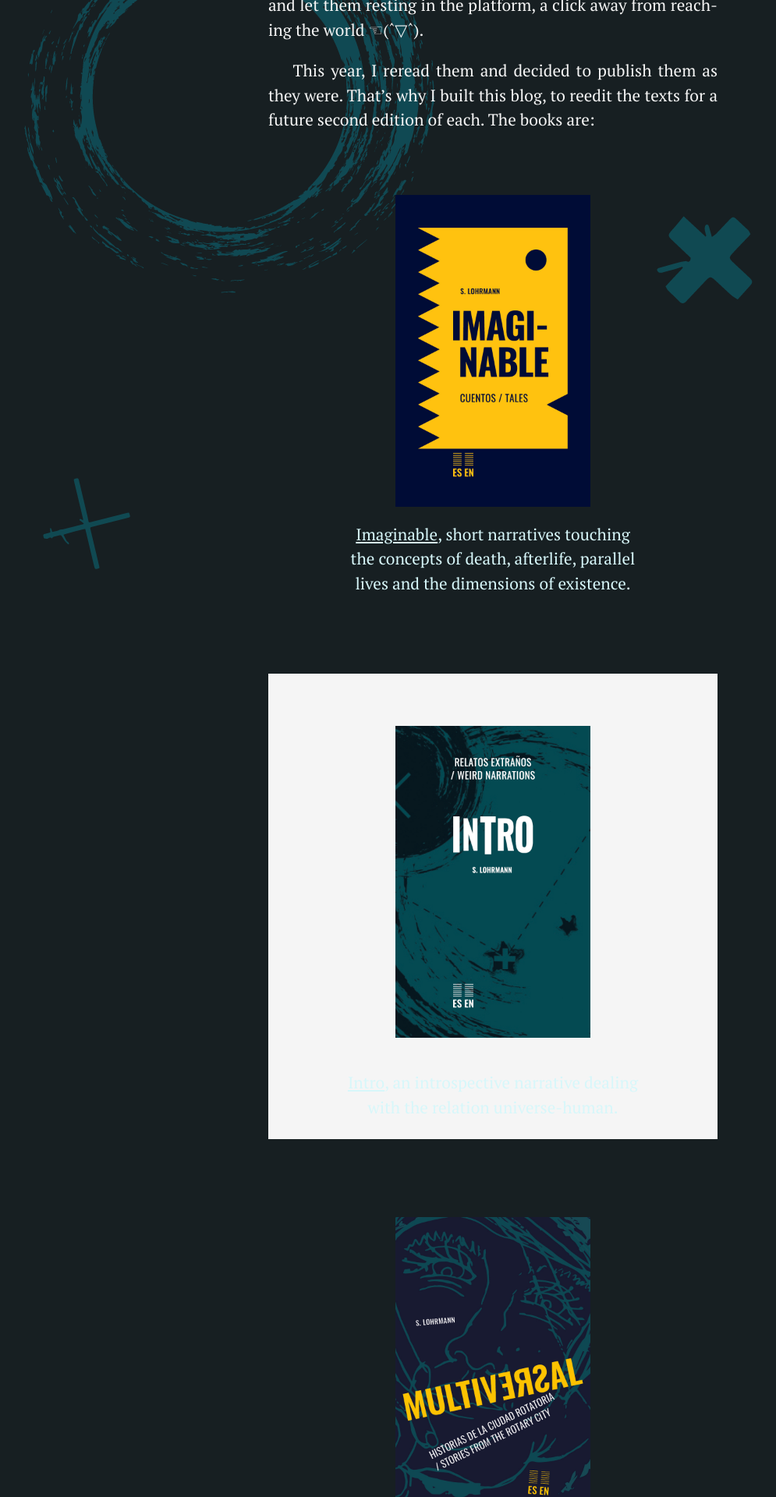
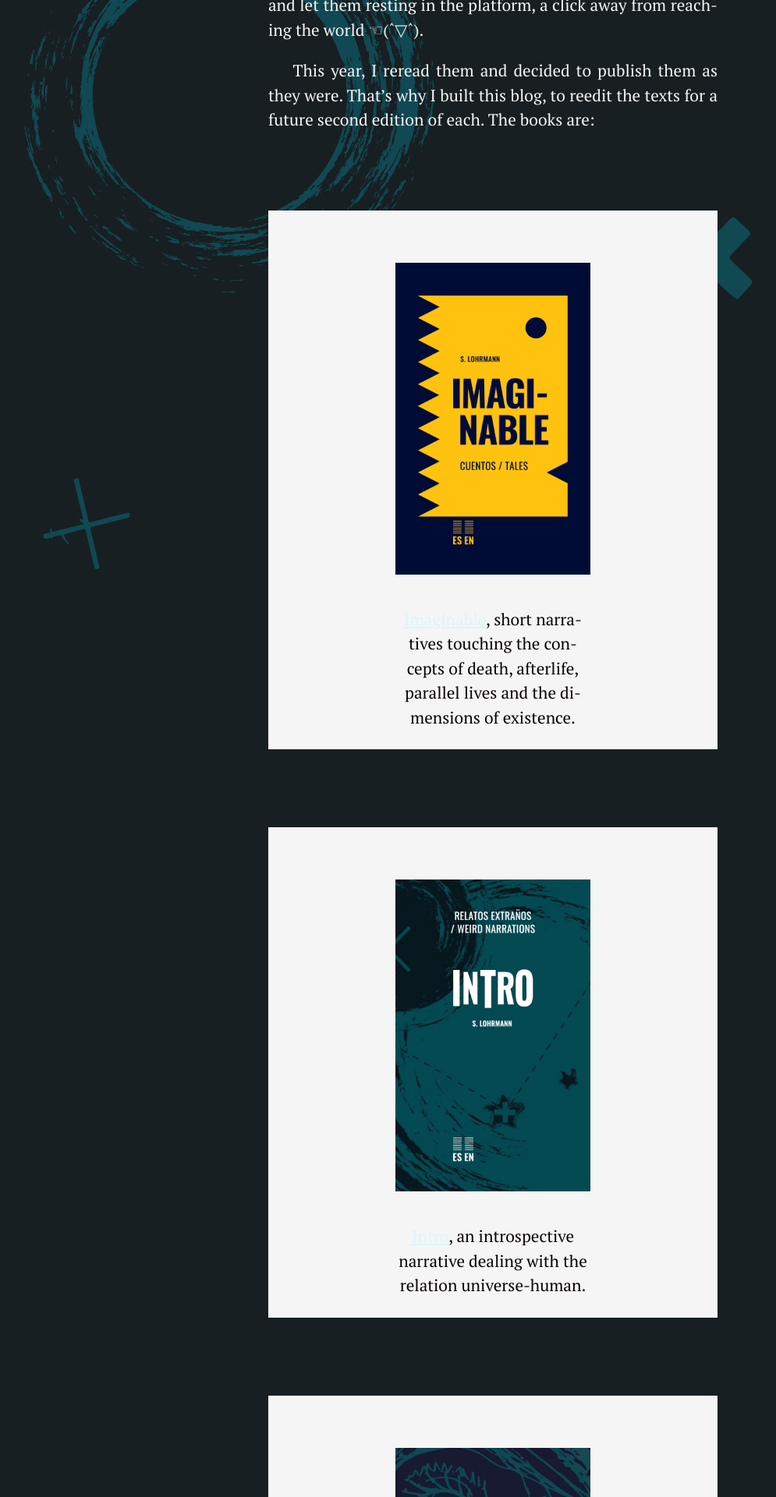
Before and after one commit to silvialohrmann/editorial, a Jekyll site: the page built from about.md, in a window 1280 px wide. Shown: the part 1532-3452 px from the top of the page at 78% size, without its empty margins (8-1003 px from the left). Built offline with Jekyll 4.4.1, drawn with Linux system fonts in a browser that asks for light colours.

Commit message:
Update about.md

```diff
--- a/about.md
+++ b/about.md
@@ -19,17 +19,17 @@
 
 This year, I reread them and decided to publish them as they were. That's why I built this blog, to reedit the texts for a future second edition of each. The books are:
 <div style="margin:auto;">
- <div id="imaginable">
-<img style="margin:80px auto 20px;" src="/assets/images/Imaginable%20-%20cover.jpg" alt="Imaginable" width="250">
-<p style="max-width:18em; color:#d7f7fa; text-align:center; margin:auto;"><a style="color:#d7f7fa;" href="https://editorial.silvialohrmann.com/categories/#Imaginable">Imaginable</a>, short narratives touching the concepts of death, afterlife, parallel lives and the dimensions of existence.</p>
+ <div style="margin:100px auto; padding:25px; background: whitesmoke;" id="imaginable">
+<img src="/assets/images/Imaginable%20-%20cover.jpg" alt="Imaginable" width="250">
+<p style="max-width:12em; color:#0b0404; text-align:center; margin:auto;"><a style="color:#d7f7fa;" href="https://editorial.silvialohrmann.com/categories/#Imaginable">Imaginable</a>, short narratives touching the concepts of death, afterlife, parallel lives and the dimensions of existence.</p>
  </div>
- <div style="margin:100px auto 20px; padding:25px; background: whitesmoke;" id="intro">
+ <div style="margin:100px auto; padding:25px; background: whitesmoke;" id="intro">
 <img src="/assets/images/Intro%20-%20cover.jpg" alt="Intro" width="250">
-<p style="max-width:18em; color:#d7f7fa; text-align:center; margin:auto;"><a style="color:#d7f7fa;" href="https://editorial.silvialohrmann.com/categories/#Intro">Intro</a>, an introspective narrative dealing with the relation universe-human.</p>
+<p style="max-width:12em; color:#0b0404; text-align:center; margin:auto;"><a style="color:#d7f7fa;" href="https://editorial.silvialohrmann.com/categories/#Intro">Intro</a>, an introspective narrative dealing with the relation universe-human.</p>
  </div>
- <div id="multiversal">
-<img style="margin:100px auto 20px;" src="/assets/images/Multiversal%20-%20cover.jpg" alt="Multiversal" width="250">
-<p style="max-width:18em; color:#d7f7fa; text-align:center; margin:auto; margin-bottom:80px;"><a style="color:#d7f7fa;" href="https://editorial.silvialohrmann.com/categories/#Multiversal">Multiversal</a>, a story told from the viewpoint of a fifteen-year-old girl who lives with her mother and friends in a strange city that cyclically suffers a total reconfiguration.</p>
+ <div style="margin:100px auto; padding:25px; background: whitesmoke;" id="multiversal">
+<img src="/assets/images/Multiversal%20-%20cover.jpg" alt="Multiversal" width="250">
+<p style="max-width:12em; color:#0b0404; text-align:center; margin:auto; margin-bottom:80px;"><a style="color:#d7f7fa;" href="https://editorial.silvialohrmann.com/categories/#Multiversal">Multiversal</a>, a story told from the viewpoint of a fifteen-year-old girl who lives with her mother and friends in a strange city that cyclically suffers a total reconfiguration.</p>
  </div>
  </div>
  <p>In this blog, you'll also find a number of <a style="color:whitesmoke;" href="https://editorial.silvialohrmann.com/categories/#Microstories">microstories</a> I wrote between the years 2011 and 2016.</p>
```
